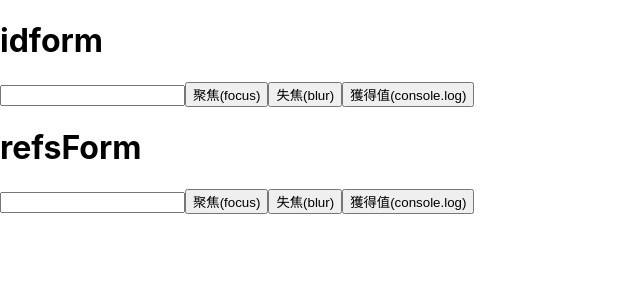
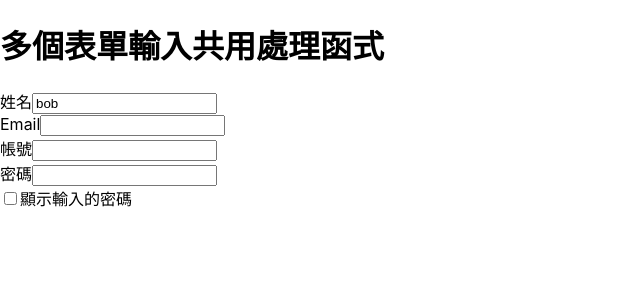
Before and after one commit to Jin22221/react-0108, a React (Create React App) app: page / in a window 1280 px wide. Shown: the top 300 px of the page, without its empty margins (0-640 px from the left). Built offline with nearby package versions, Linux system fonts and the light colour scheme.

Commit message:
共用表單輸入

```diff
--- /dev/null
+++ b/src/0114/共用表單輸入.js
@@ -0,0 +1,81 @@
+import { useState } from 'react'
+
+function MultipleInput() {
+  //1.保持state在應用程式執行過程中資料類型一致
+  //2.當使用物件作為state時，初始值的選擇盡可能不要使用空物件或null
+  //3. 物件的初始值，使用表單元素的名稱作為屬性名
+  const [user, setUser] = useState({
+    fullname: 'bob',
+    email: '',
+    username: '',
+    password: '',
+    showPassword: '',
+  })
+
+  const handleFieldChange = (e) => {
+    //可以利用下面三個觸發事件的東西來做進一步處理
+    console.log(e.target.type, e.target.name, e.target.value, e.target.checked)
+    //只針對checkbox(showPassword)使用
+    if (e.target.name === 'showPassword') {
+      setUser({ ...user, showPassword: e.target.checked })
+      return //跳出函式執行
+    }
+    //以下依照通用三步驟原則來更新狀態
+    // 1 , 2
+    // ES6中新語法: Computed property names(計算得來屬性名稱)
+    // https://developer.mozilla.org/en-US/docs/Web/JavaScript/Reference/Operators/Object_initializer#computed_property_names
+    const newUser = { ...user, [e.target.name]: e.target.value }
+    //3
+    setUser(newUser)
+  }
+  return (
+    <>
+      <h1>多個表單輸入共用處理函式</h1>
+      <div>
+        <label>姓名</label>
+        <input
+          type="text"
+          name="fullname"
+          value={user.fullname}
+          onChange={handleFieldChange}
+        />
+      </div>
+      <div>
+        <label>Email</label>
+        <input
+          type="email"
+          name="email"
+          value={user.email}
+          onChange={handleFieldChange}
+        />
+      </div>
+      <div>
+        <label>帳號</label>
+        <input
+          type="text"
+          name="username"
+          value={user.username}
+          onChange={handleFieldChange}
+        />
+      </div>
+      <div>
+        <label>密碼</label>
+        <input
+          type={user.showPassword ? 'text' : 'password'}
+          name="password"
+          value={user.password}
+          onChange={handleFieldChange}
+        />
+      </div>
+      <input
+        type="checkbox"
+        name="showPassword"
+        checked={user.showPassword}
+        onChange={handleFieldChange}
+      />
+      顯示輸入的密碼
+    </>
+  )
+}
+
+export default MultipleInput
--- a/src/App.js
+++ b/src/App.js
@@ -1,13 +1,13 @@
 // import Counter from './0109/1-counter'
 // import JSXValue from './0109/2-jsx/2-JSXvalue'
 // import Parent from './0110/3-prop-父母子女元件/Parent'
-import Idform from './0114/idform'
-import RefsForm from './0114/refsForm'
+// import Idform from './0114/idform'
+// import RefsForm from './0114/refsForm'
+import MultipleInput from './0114/共用表單輸入'
 function App() {
   return (
     <>
-      <Idform />
-      <RefsForm />
+      <MultipleInput />
     </>
   )
 }
```
